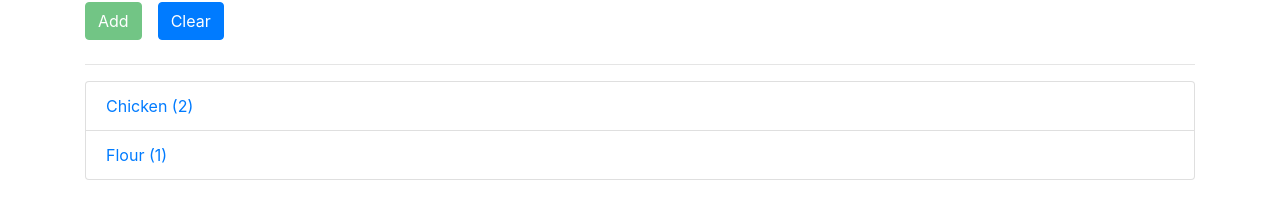
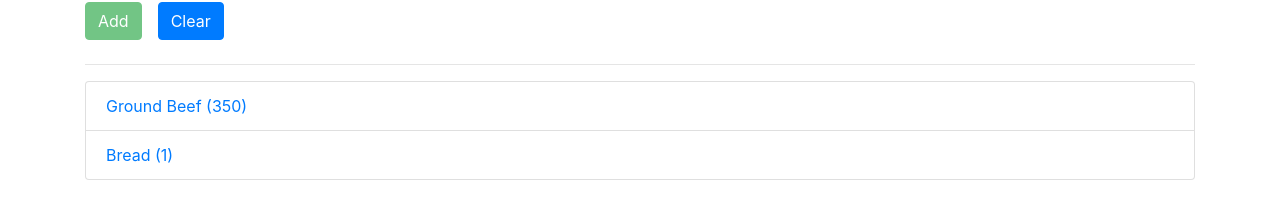
Before and after one commit to brunomilitzer/AngularCourse, an Angular app in the folder recipe/: page /shopping-list in a window 1280 px wide. Shown: the part 166-382 px from the top of the page. Built offline with nearby package versions, Linux system fonts and the light colour scheme.

Commit message:
Changed Default Ingredients

```diff
--- a/recipe/src/app/shopping-list/shopping-list.service.ts
+++ b/recipe/src/app/shopping-list/shopping-list.service.ts
@@ -6,8 +6,8 @@ export class ShoppingListService {
   startedEditing = new Subject<number>();
 
   private ingredients: Ingredient[] = [
-    new Ingredient( 'Chicken', 2 ),
-    new Ingredient( 'Flour', 1 )
+    new Ingredient( 'Ground Beef', 350 ),
+    new Ingredient( 'Bread', 1 )
   ];
 
   getIngredients(): Ingredient[] {
```
